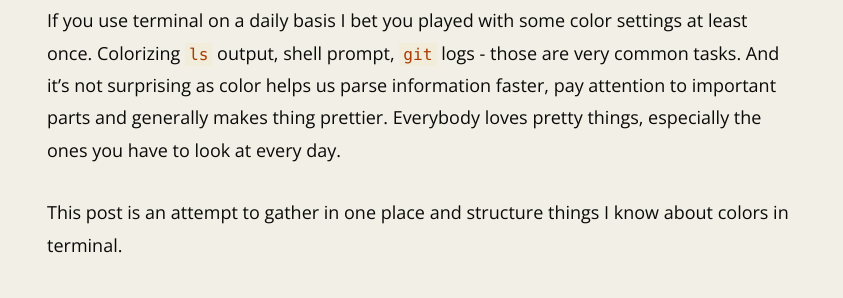
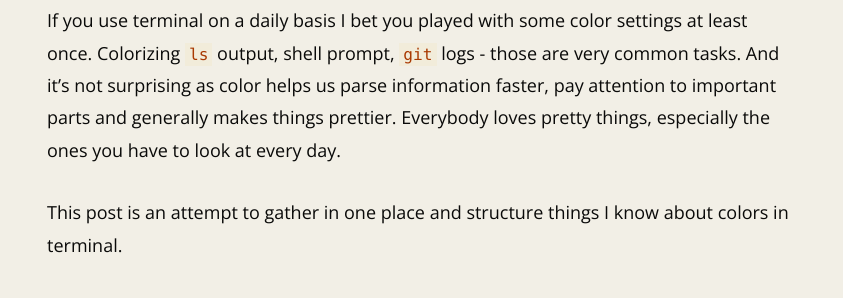
Before and after one commit to jafrog/jafrog.github.com, a Jekyll site: the page built from _posts/2013-11-23-colors-in-terminal.md, in a window 1280 px wide and 900 px high. Shown: the part 459-757 px from the top of the window, without its empty margins (218-1061 px from the left). Built offline with Jekyll 4.4.1, drawn with Linux system fonts in a browser that asks for light colours; some web fonts are replaced; comment, search, counter and statistics services are not loaded.

Commit message:
Minor post fixes

```diff
--- a/_posts/2013-11-23-colors-in-terminal.md
+++ b/_posts/2013-11-23-colors-in-terminal.md
@@ -3,7 +3,7 @@
 summary: A guide to making text in terminal more fun
 ---
 
-If you use terminal on a daily basis I bet you played with some color settings at least once. Colorizing `ls` output, shell prompt, `git` logs - those are very common tasks. And it's not surprising as color helps us parse information faster, pay attention to important parts and generally makes thing prettier. Everybody loves pretty things, especially the ones you have to look at every day.
+If you use terminal on a daily basis I bet you played with some color settings at least once. Colorizing `ls` output, shell prompt, `git` logs - those are very common tasks. And it's not surprising as color helps us parse information faster, pay attention to important parts and generally makes things prettier. Everybody loves pretty things, especially the ones you have to look at every day.
 
 This post is an attempt to gather in one place and structure things I know about colors in terminal.
 
@@ -94,7 +94,7 @@
 You should see something like this:
 
 <svg xmlns="http://www.w3.org/2000/svg" class="center-block" width="100%" height="220px">
-  <rect height="220" fill="#222" width="100%" rx="5" ry="5"/>
+  <rect height="220" fill="#333" width="100%"/>
   <text font-family="Verdana" font-size="14" y="30" x="20">
     <tspan fill="black">\e[30m</tspan>
     <tspan fill="red" dy="22" x="20">\e[31m</tspan>
```
